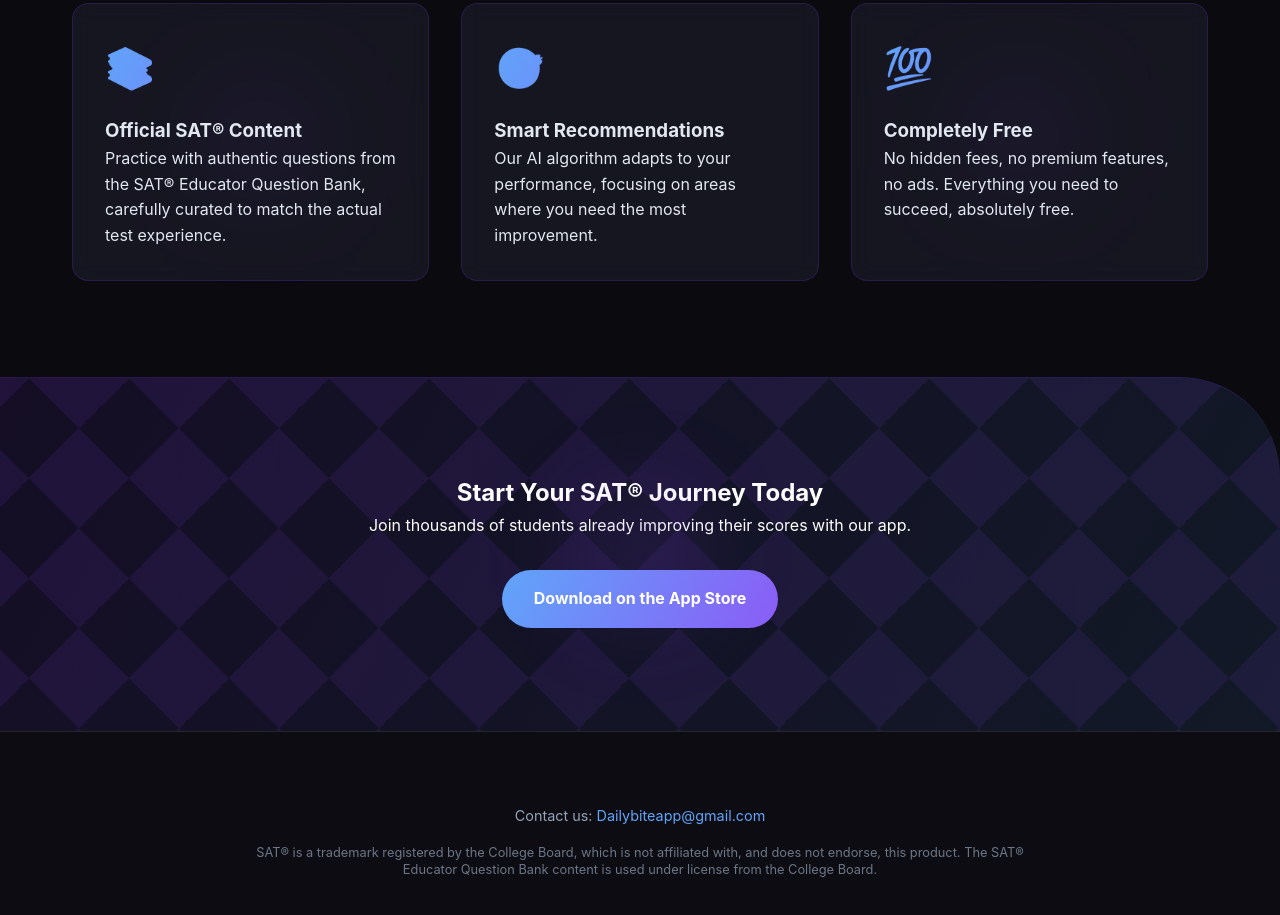
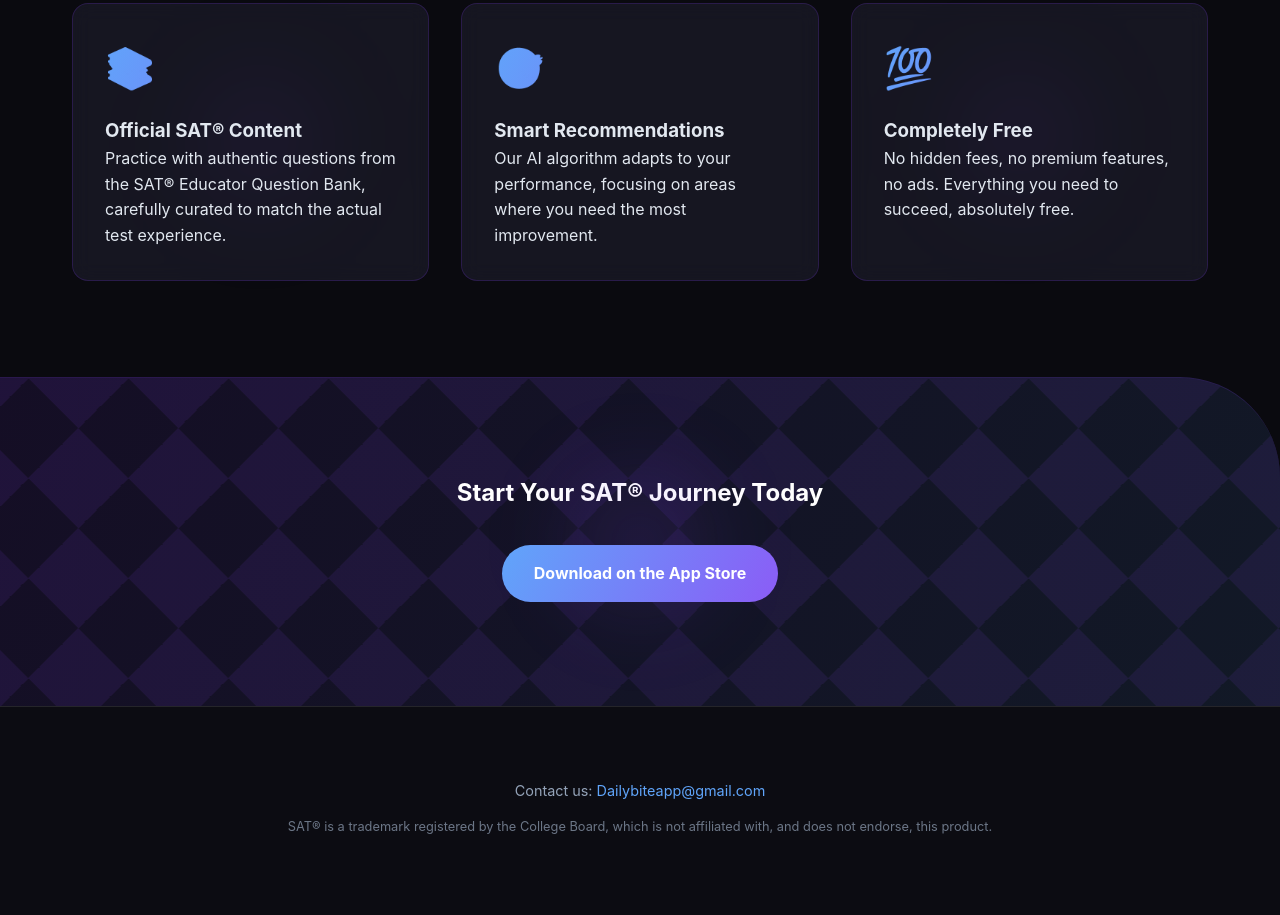
Before and after one commit to MasakiAllwardt/AdvertisingWebsite, a plain HTML site: page sat-prep-landing.html in a window 1280 px wide. Shown: the part 999-1914 px from the top of the page. Drawn offline with nearby package versions, Linux system fonts and the light colour scheme.

Commit message:
Update sat-prep-landing.html

```diff
--- a/sat-prep-landing.html
+++ b/sat-prep-landing.html
@@ -283,7 +283,7 @@
   <nav>
     <div class="container">
       <div class="logo">Daily Bite of Prep</div>
-      <a href="#download" class="download-btn">Download Now</a>
+      <a href="https://apps.apple.com/us/app/daily-bite-of-prep/id6737459221" class="download-btn">Download Now</a>
     </div>
   </nav>
 
@@ -343,8 +343,7 @@
     <div class="container">
       <div class="glow-effect" style="top: 50%; left: 50%; transform: translate(-50%, -50%);"></div>
       <h2>Start Your SAT® Journey Today</h2>
-      <p>Join thousands of students already improving their scores with our app.</p>
-      <a href="#" class="download-btn">Download on the App Store</a>
+      <a href="https://apps.apple.com/us/app/daily-bite-of-prep/id6737459221" class="download-btn">Download on the App Store</a>
     </div>
   </div>
 
@@ -352,7 +351,7 @@
     <div class="container">
       <p>Contact us: <a href="mailto:Dailybiteapp@gmail.com">Dailybiteapp@gmail.com</a></p>
       <div class="trademark-notice">
-        SAT® is a trademark registered by the College Board, which is not affiliated with, and does not endorse, this product. The SAT® Educator Question Bank content is used under license from the College Board.
+        SAT® is a trademark registered by the College Board, which is not affiliated with, and does not endorse, this product.
       </div>
     </div>
   </footer>
```
